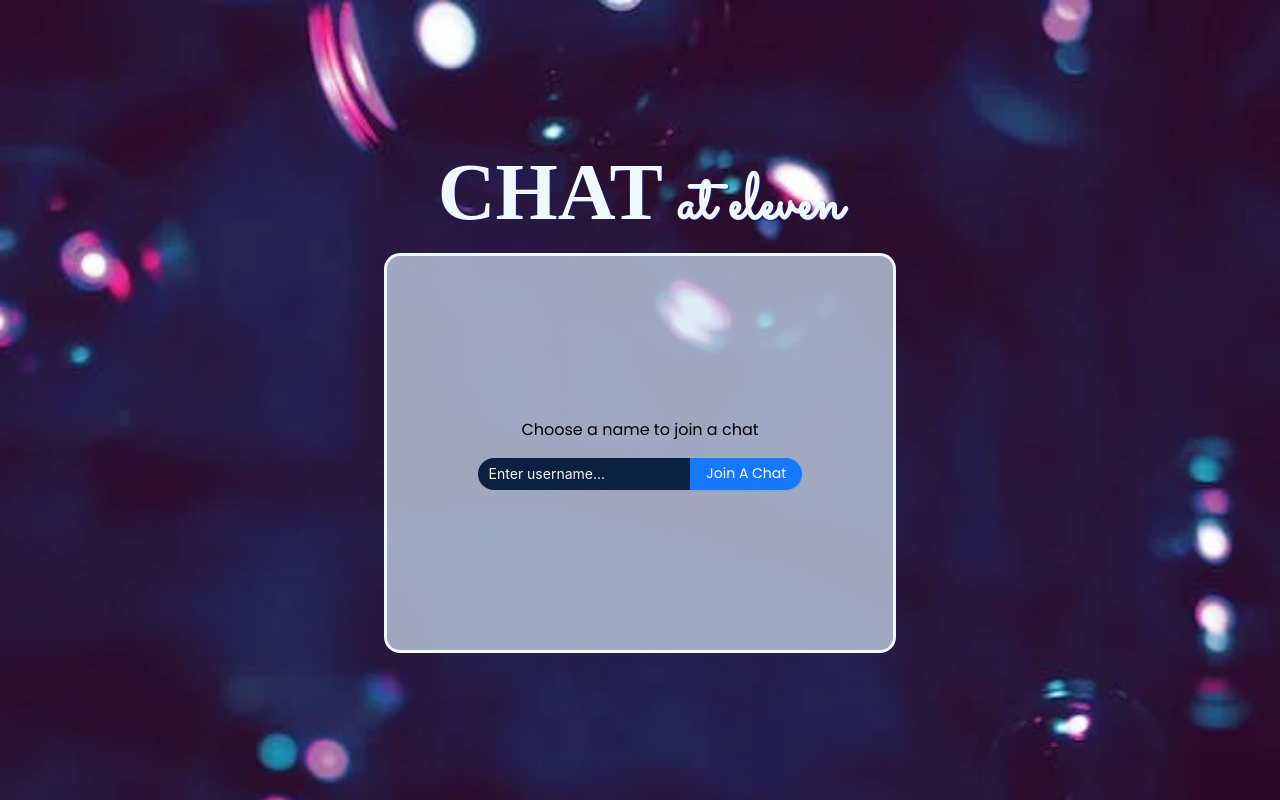
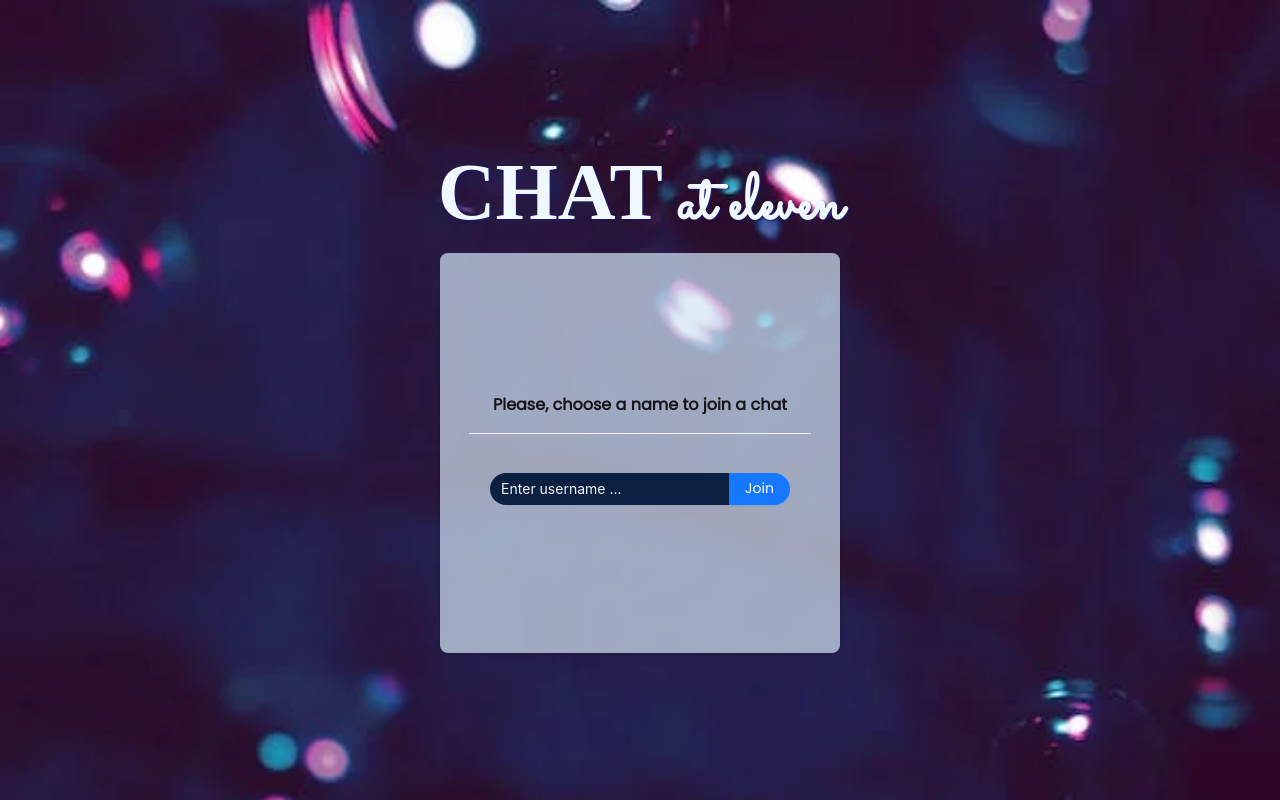
Before and after one commit to AjshaC/Socket-Chatt-App, a React (Vite) app in the folder client/: page / in a window 1280 px wide. Built offline with nearby package versions, Linux system fonts and the light colour scheme; a web font is replaced by a local one.

Commit message:
Using more antdesign for css

```diff
--- a/client/src/components/JoinChatContainer/JoinChatContainer.css
+++ b/client/src/components/JoinChatContainer/JoinChatContainer.css
@@ -5,32 +5,23 @@
   justify-content: center;
   gap: 1rem;
   min-height: 50vh;
-  width: 40%;
-  padding: 0px 50px 0px 50px;
-  border: 3px solid aliceblue;
-  border-radius: 16px;
   background: rgba(211, 229, 245, 0.7);
 }
 
-.InputButton {
+.InputContainer {
   display: flex;
-  width: 80%;
+  width: 100%;
 }
 
 .UserNameInput {
-  border-radius: 16px 0px 0px 16px;
   background: #0c2042;
-  border: none;
-  color: whitesmoke;
 }
 
 .UserNameInput::placeholder {
   color: whitesmoke;
 }
 
-.JoinBtn {
-  border-radius: 0px 16px 16px 0px;
-}
+
 
 @media (max-width: 768px) {
   .JoinChatContainer {
--- a/client/src/components/JoinChatContainer/JoinChatContainer.tsx
+++ b/client/src/components/JoinChatContainer/JoinChatContainer.tsx
@@ -1,6 +1,6 @@
 import "./JoinChatContainer.css";
 import {useNavigate} from "react-router-dom" ;
-import { Button, Input} from 'antd';
+import { Button, Input, Card, Space} from 'antd';
 import { useChatContext} from "../../context/chatContext";
 
 export default function JoinChatContainer(){
@@ -24,14 +24,13 @@ export default function JoinChatContainer(){
     }
 
     return (
-
-        <div className="JoinChatContainer">
-            <p>Choose a name to join a chat</p>
-
-            <div className="InputButton">
-                <Input className="UserNameInput" onChange={(e)=> setUser(e.target.value)} type="text" placeholder="Enter username..."/>
-                <Button className="JoinBtn" type="primary" onClick={joinChatClick}>Join A Chat</Button>
-            </div>
-        </div>
+    <>
+        <Card title="Please, choose a name to join a chat" className="JoinChatContainer" bordered={false} style={{ width: 400 }}>
+            <Space.Compact style={{ width: '100%' }}>
+                <Input defaultValue="Enter username ..." onChange={(e)=> setUser(e.target.value)} type="text" style={{ background: '#0c2042', color: 'whitesmoke', border: 'none', borderRadius: '16px 0px 0px 16px' }} />
+                <Button type="primary" onClick={joinChatClick} style={{ borderRadius: '0px 16px 16px 0px' }}>Join</Button>
+            </Space.Compact>
+        </Card>
+    </>
     )
 }
```
